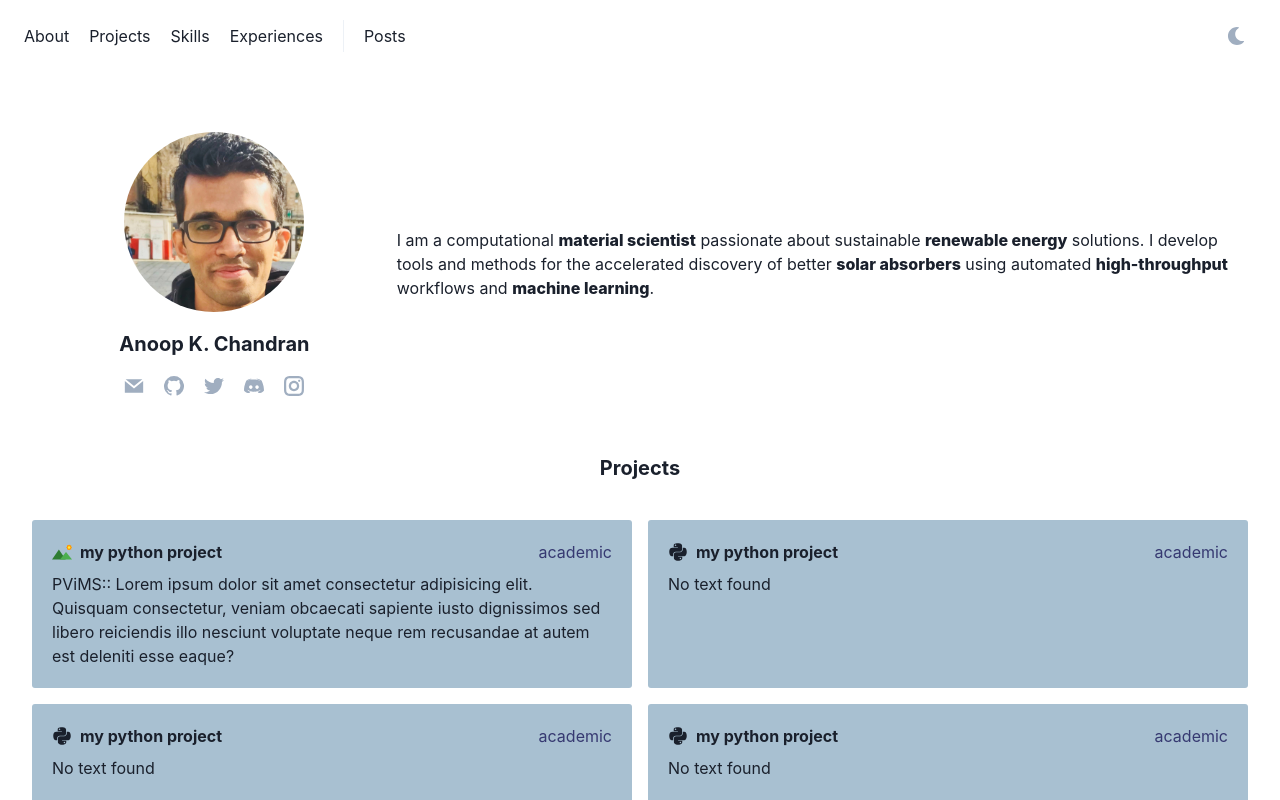
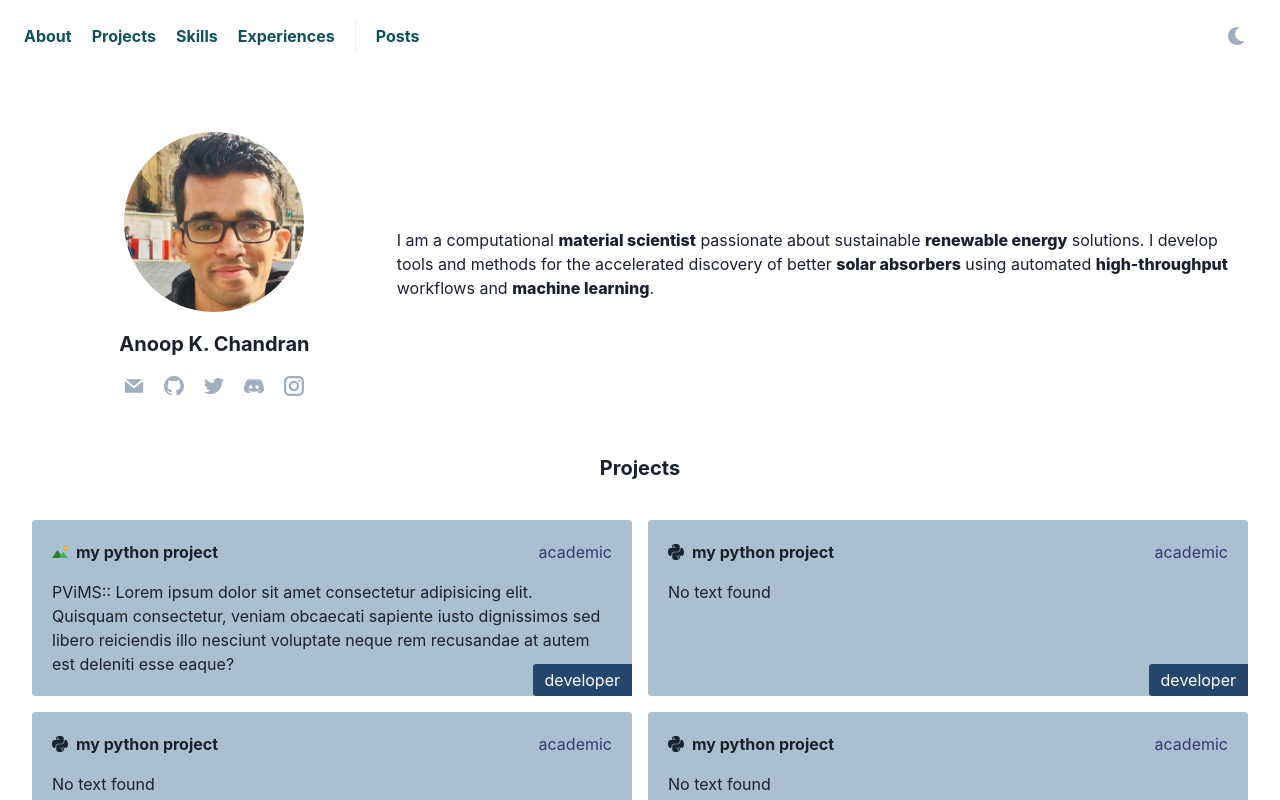
Before and after one commit to anoopkcn/anoopkcn, a React (Create React App) app: page / in a window 1280 px wide. Shown: the top 800 px of the page. Built offline with nearby package versions, Linux system fonts and the light colour scheme.

Commit message:
Skills cards are filled

```diff
--- a/src/components/elements.jsx
+++ b/src/components/elements.jsx
@@ -28,18 +28,23 @@ import {
 } from "react-syntax-highlighter/dist/esm/styles/hljs";
 import { ExternalLinkIcon } from "@chakra-ui/icons";
 
-export const Li = ({children, href}) => {
-  const linkColor = useColorModeValue("#11515B", "#A4BEB1");
+export const Li = ({ children, href, color }) => {
+  var linkColor = useColorModeValue("#11515B", "#A4BEB1");
+  if (color){
+    linkColor= color
+  }
   return (
     <CLink color={linkColor} href={href} isExternal>
-     {children} <ExternalLinkIcon mx="2px" />
+      {children} <ExternalLinkIcon mx="2px" />
     </CLink>
-  )
+  );
 };
 
-export const H4 =({children}) => (
-  <Heading as="h4" size="sm" py="4">{children}</Heading>
-)
+export const H4 = ({ children }) => (
+  <Heading as="h4" size="sm" py="4">
+    {children}
+  </Heading>
+);
 
 // Switch between dark and light mode
 export function AccentSwitch() {
@@ -66,6 +71,17 @@ export function Logo(props) {
     </Box>
   );
 }
+
+export const MenuItem = ({ children, to = "/", hash = "", ...rest }) => {
+  const linkColor = useColorModeValue("#11515B", "#A4BEB1");
+  return (
+    <Link to={to}>
+      <Text color={linkColor} as="b" display="block" {...rest}>
+        {children}
+      </Text>
+    </Link>
+  );
+};
 
 export const Script = ({ language = "bash", code, number = true }) => {
   const bg = useColorModeValue(atomOneLight, atomOneDark);
@@ -167,33 +183,29 @@ export const SocialMedia = ({ color }) => {
   );
 };
 
-export const MenuItem = ({ children, to = "/", hash = "", ...rest }) => {
-  return (
-    <Link to={to}>
-      <Text display="block" {...rest}>
-        {children}
-      </Text>
-    </Link>
-  );
-};
-
 export const ItemHead = ({ data }) => {
   const typeColor = useColorModeValue("#363971", "#ACACCA");
+  var logo;
+  if (data.image){
+    logo=<Image borderRadius="2" src={data.image} h="5" alt="logo" />
+  }else{
+    logo=<Icon as={data.icon} display="block"  h="5" />
+  }
   return (
     <Grid
       templateRows="repeat(1, 1fr)"
-      templateColumns="repeat(3, 1fr)"
-      gap={4}
+      templateColumns="repeat(4, 1fr)"
+      gap={1}
       mb="2"
     >
-      <GridItem colSpan={2}>
+      <GridItem colSpan={3}>
         <HStack>
-          <Icon as={data.icon} display="block" w="5" h="5" />
+          {logo}
           <Text as="b">{data.title}</Text>
         </HStack>
       </GridItem>
       <GridItem>
-        <Box>
+        <Box w="full" height="2.0rem">
           <Text textAlign="right" color={typeColor}>
             {data.type}
           </Text>
@@ -207,10 +219,33 @@ export const ItemHead = ({ data }) => {
 
 export const ProjectItem = ({ data }) => {
   const bg = useColorModeValue("#A8C0D1", "#26476D");
+  const ibg = useColorModeValue("#26476D", "#A8C0D1");
+  const roleColor= useColorModeValue("white", "black");
+  var showlink = "";
+  if (data.link) {
+    showlink = (
+      <Li href={data.link} color={bg}>
+        <Icon as={data.linkicon} w="5" h="5" /> {data.linktext}
+      </Li>
+    );
+  }
   return (
-    <GridItem p="5" bg={bg} borderRadius="3">
+    <GridItem p="5" bg={bg} borderRadius="3" position="relative">
       <ItemHead data={data} />
-      <Box mt="2">{data.text}</Box>
+      <Box mt="2">
+        {data.text}
+        <Flex
+        position="absolute"
+        p="1"
+        borderLeftRadius="3"
+        bottom="0"
+        right="0"
+        bg={ibg}>
+          <Flex>
+            <Text px="2" color={roleColor}>{data.role}</Text>{" "}{showlink}
+          </Flex>
+        </Flex>
+      </Box>
     </GridItem>
   );
 };
@@ -219,9 +254,9 @@ export const ProjectItem = ({ data }) => {
 export const SkillsItem = ({ data }) => {
   const bg = useColorModeValue("#A4BEB1", "#11515B");
   return (
-    <GridItem p="5" bg={bg} borderRadius="3">
+    <GridItem p="5" bg={bg} borderRadius="3" position="relative">
       <ItemHead data={data} />
-      <Box mt="2">{data.text}</Box>
+      <Box mt="2" mb="5">{data.text}</Box>
     </GridItem>
   );
 };
```
